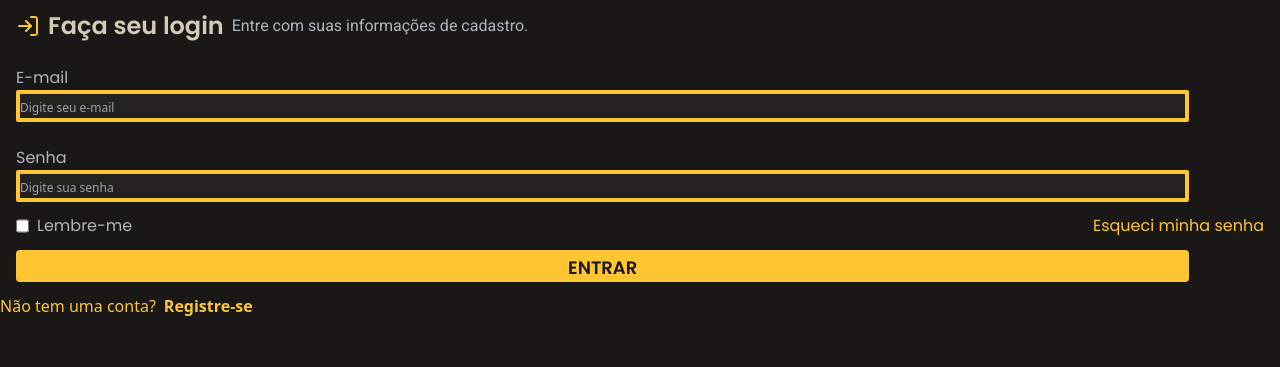
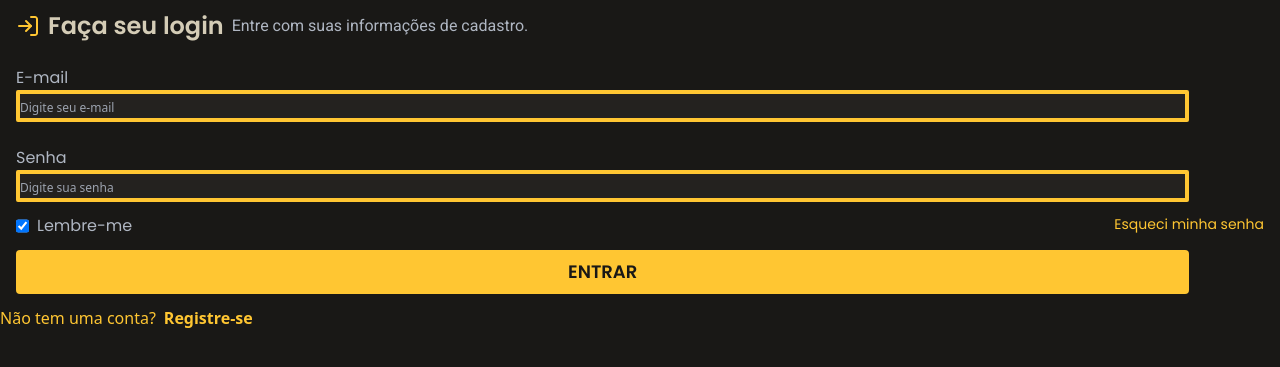
Before and after one commit to Marcoswodbarros/LoginForm, a website: page index.html in a window 1280 px wide. Shown: the part 83-450 px from the top of the page. Drawn offline with Linux system fonts and the light colour scheme.

Commit message:
Updating button

```diff
--- a/index.html
+++ b/index.html
@@ -35,13 +35,13 @@
         <div id="checkbox__container" class="flex justify-between mt-3 mb-3">
             <div id="checkbox__position" class="flex flex-row-reverse justify-end gap-2 ml-4">
                 <label for="checkbox" class="font-poppins">Lembre-me</label>
-                <input type="checkbox" name="checkbox" id="checkbox">
+                <input type="checkbox" name="checkbox" id="checkbox" class="text-primaryColor" checked>
             </div>
 
-            <p class="text-primaryColor font-poppins mr-4">Esqueci minha senha</p>
+            <p class="text-primaryColor text-sm font-poppins mr-4">Esqueci minha senha</p>
         </div>
 
-        <button type="submit" class="bg-primaryColor text-background text-lg uppercase font-poppins font-semibold rounded pt-1 ml-4 w-11/12">Entrar</button>
+        <button type="submit" class="bg-primaryColor text-background text-lg uppercase font-poppins font-semibold rounded pt-2 pb-2 ml-4 w-11/12">Entrar</button>
         <span class="inline-block text-primaryColor mt-3">Não tem uma conta?<a href="#" class="font-semibold ml-2">Registre-se</a></span>
     </main>
 </body>
```
Also changed, not shown: dist/output.css.
